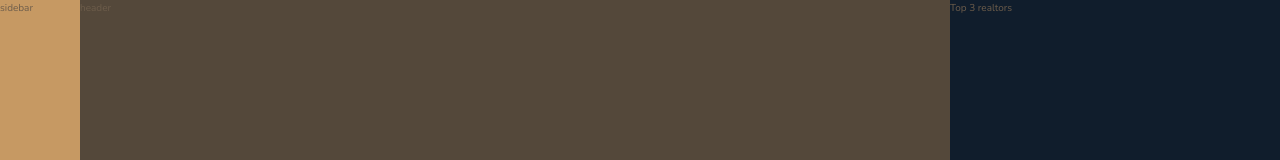
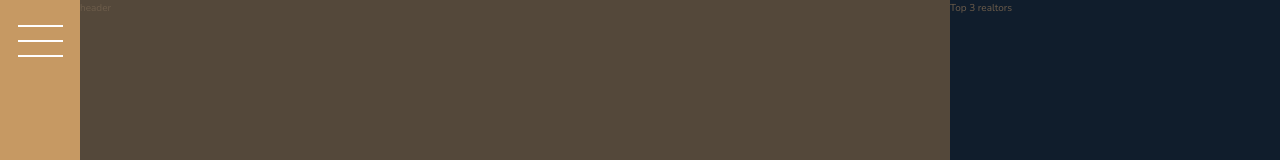
Before and after one commit to praise002/nexter, a website: page index.html in a window 1280 px wide. Shown: the top 160 px of the page. Drawn offline with nearby package versions, Linux system fonts and the light colour scheme.

Commit message:
Built the sidebar

```diff
--- a/index.html
+++ b/index.html
@@ -13,7 +13,7 @@
     </head>
     <body class="container">
         <div class="sidebar">
-            sidebar
+            <button class="nav-btn"></button>
         </div>
 
         <header class="header">
--- a/sass/_sidebar.scss
+++ b/sass/_sidebar.scss
@@ -2,4 +2,35 @@
     background-color: $color-primary;
     grid-column: sidebar-start / sidebar-end;
     grid-row: 1/ -1;
+
+    display: flex;
+    justify-content: center;
 }
+
+.nav-btn {
+    border: 0;
+    border-radius: 0;
+
+    background-color: #fff;
+    height: 2px;
+    width: 4.5rem;
+    margin-top: 4rem;
+    transition: all .3s;
+
+    &::before,
+    &::after {
+        background-color: #fff;
+        height: 2px;
+        width: 4.5rem;
+        content: "";
+        display: block;
+    }
+
+    &::before {
+        transform: translateY(-1.5rem);
+    }
+
+    &::after {
+        transform: translateY(1.3rem);
+    }
+}
```
Also changed, not shown: css/style.css.
